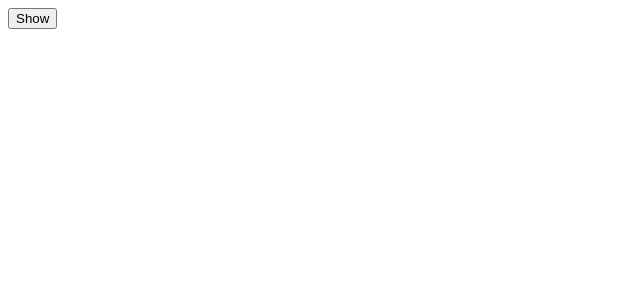
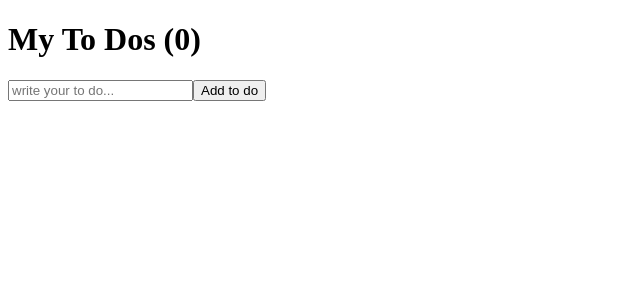
Before and after one commit to iam-eugene/ReactJS-movie-app, a React (Create React App) app in the folder react-for-beginners/: page / in a window 1280 px wide. Shown: the top 300 px of the page, without its empty margins (0-640 px from the left). Built offline with nearby package versions, Linux system fonts and the light colour scheme; the HTML template or start-up script is replaced by a standard one.

Commit message:
chapter7 - 7.0 - To Do List part One

```diff
--- a/react-for-beginners/src/App.js
+++ b/react-for-beginners/src/App.js
@@ -1,20 +1,30 @@
-import { useState, useEffect } from 'react';
-
-function Hello() {
-  useEffect(() => {
-    console.log('HI :)');
-    return () => console.log('BYE :(');
-  }, []);
-  return <h1>Hello</h1>;
-}
+import { useState } from 'react';
 
 function App() {
-  const [showing, setShowing] = useState(false);
-  const onClick = () => setShowing((prev) => !prev);
+  const [toDo, setToDo] = useState('');
+  const [toDos, setToDos] = useState([]);
+  const onChange = (event) => setToDo(event.target.value);
+  const onSubmit = (event) => {
+    event.preventDefault();
+    if (toDo === '') {
+      return;
+    }
+    setToDos((currentArray) => [toDo, ...currentArray]);
+    setToDo('');
+  };
+
   return (
     <div>
-      {showing ? <Hello /> : null}
-      <button onClick={onClick}>{showing ? 'Hide' : 'Show'}</button>
+      <h1>My To Dos ({toDos.length})</h1>
+      <form onSubmit={onSubmit}>
+        <input
+          value={toDo}
+          type="text"
+          placeholder="write your to do..."
+          onChange={onChange}
+        />
+        <button>Add to do</button>
+      </form>
     </div>
   );
 }
```
